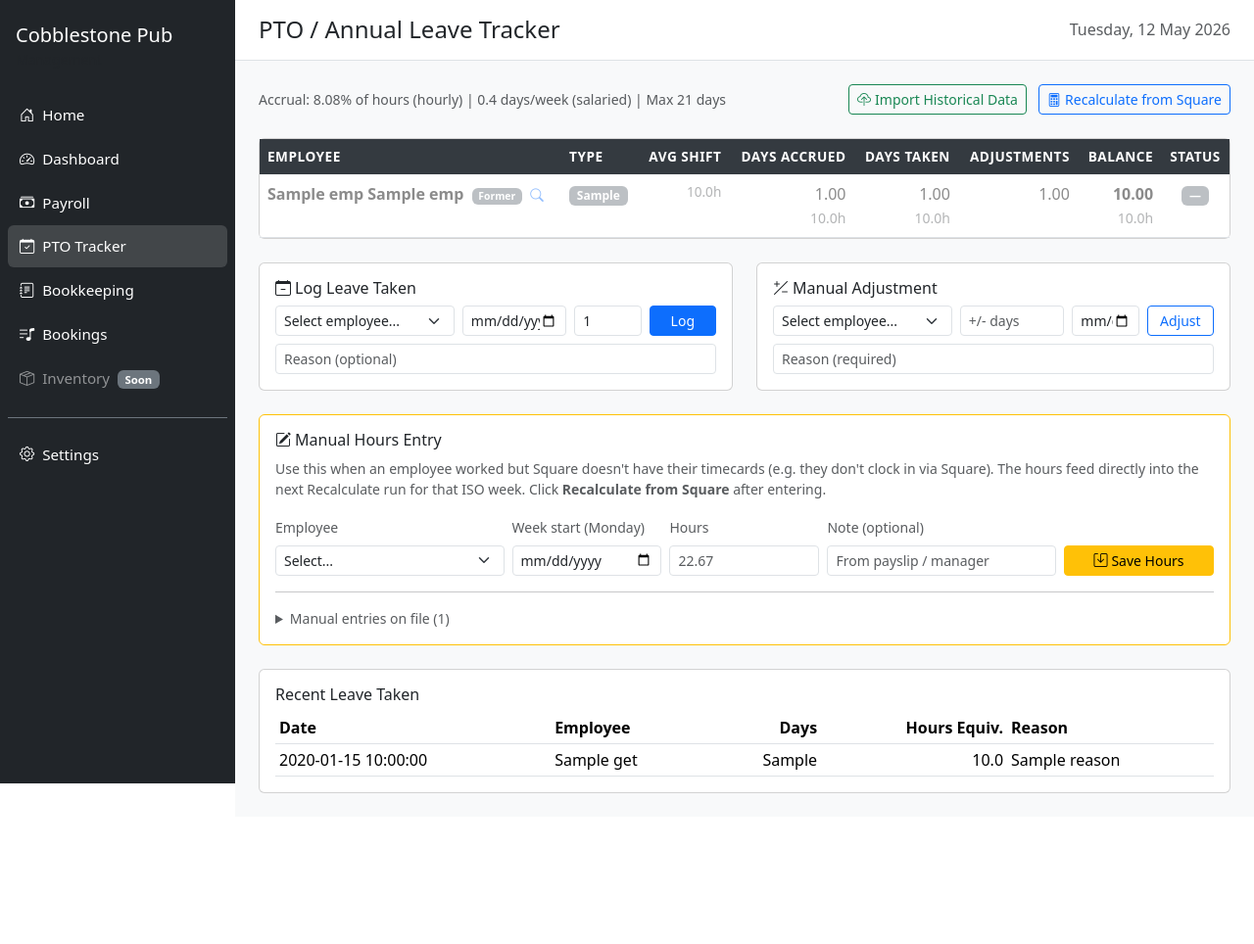
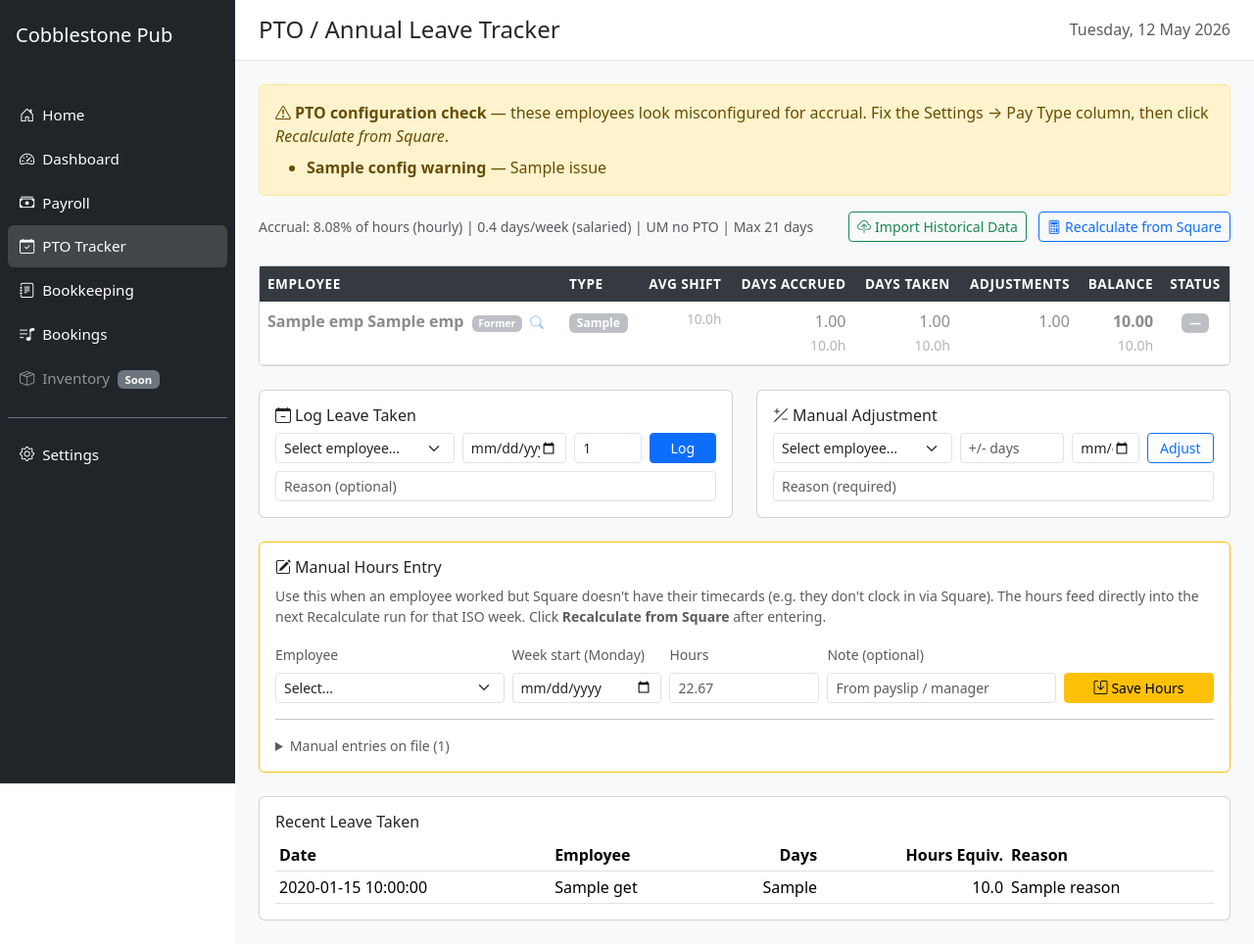
Before and after one commit to SorayaKMC/cobblestone-pub-, a Flask app: template templates/pto.html in a window 1280 px wide. Shown: the whole page at 98% size. Before the commit the page ends 810 px from the top, so only its background shows below. Run offline with Flask 3, Linux system fonts and the light colour scheme; data comes from the database, SQL or seed files in the repository; the template is opened without the code that fills it: most values are stand-ins (such as "Sample title", 1, 10 or a date in 2020); a database or web service that is not in the repository returns one stand-in record (values such as "Sample title"); data that the repository does not hold is empty.

Commit message:
Fix PTO accrual for salaried staff (incl. managers who clock in)
Three issues uncovered when verifying salaried accrual:

(1) get_employee_accrual_type was reading Square's pay_type. Cobblestone
    Management is salaried but clocks into Square (so we can see how much
    of their time is spent bartending) — meaning Square reports them as
    HOURLY. Result: their PTO was being treated as 8.08%-of-hours, not
    the flat 0.4 days/week salaried rule.
    Fix: use the local Settings pay_type as source of truth, fall back to
    Square only when there's no local record.

(2) Salaried weekly accrual was gated on shifts_count > 0 — but salaried
    Upper Management don't clock in at all, so they accrued zero. Even
    Management who DO clock in could have edge weeks where Square
    returned no timecards (sick, holiday) and silently zero accrual.
    Fix: salaried staff accrue SALARIED_WEEKLY (0.4 days) every week,
    full stop. The hours_worked field is still recorded for reference
    (managers can see their bartending hours on the diagnostic page) but
    no longer drives the accrual.

(3) Upper Management staff don't accrue PTO at all per Cobblestone policy.
    recalculate_pto now skips them entirely and returns
    {'skipped_reason': 'upper_management'}.

PTO page also gets a warning banner that flags any salaried employee
with zero accrual (likely misconfigured) — caught at render time so
the user sees it before running payroll. Header tweak: 'UM no PTO'
added to the inline accrual rules summary.

Co-Authored-By: Claude Opus 4.7 (1M context) <noreply@anthropic.com>

```diff
--- a/templates/pto.html
+++ b/templates/pto.html
@@ -3,10 +3,23 @@
 {% block page_title %}PTO / Annual Leave Tracker{% endblock %}
 
 {% block content %}
+{% if config_warnings %}
+<div class="alert alert-warning mb-3">
+    <strong><i class="bi bi-exclamation-triangle me-1"></i>PTO configuration check</strong> —
+    these employees look misconfigured for accrual. Fix the Settings → Pay Type column,
+    then click <em>Recalculate from Square</em>.
+    <ul class="mb-0 mt-2">
+    {% for w in config_warnings %}
+        <li><strong>{{ w.name }}</strong> — {{ w.issue }}</li>
+    {% endfor %}
+    </ul>
+</div>
+{% endif %}
+
 <!-- Control buttons -->
 <div class="d-flex justify-content-between align-items-center mb-4">
     <div>
-        <small class="text-muted">Accrual: 8.08% of hours (hourly) | 0.4 days/week (salaried) | Max 21 days</small>
+        <small class="text-muted">Accrual: 8.08% of hours (hourly) | 0.4 days/week (salaried) | UM no PTO | Max 21 days</small>
     </div>
     <div>
         <form method="POST" action="/pto/import-historical" class="d-inline"
```
Also changed, not shown: pto_engine.py (+29 -4 lines), routes/pto.py (+18 -0 lines).
